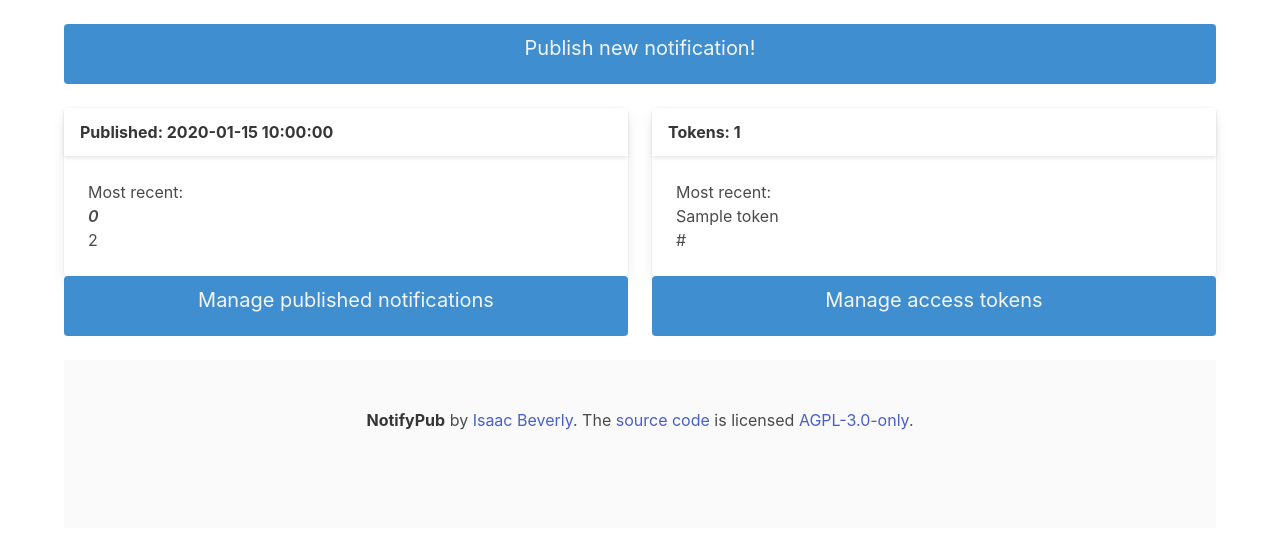
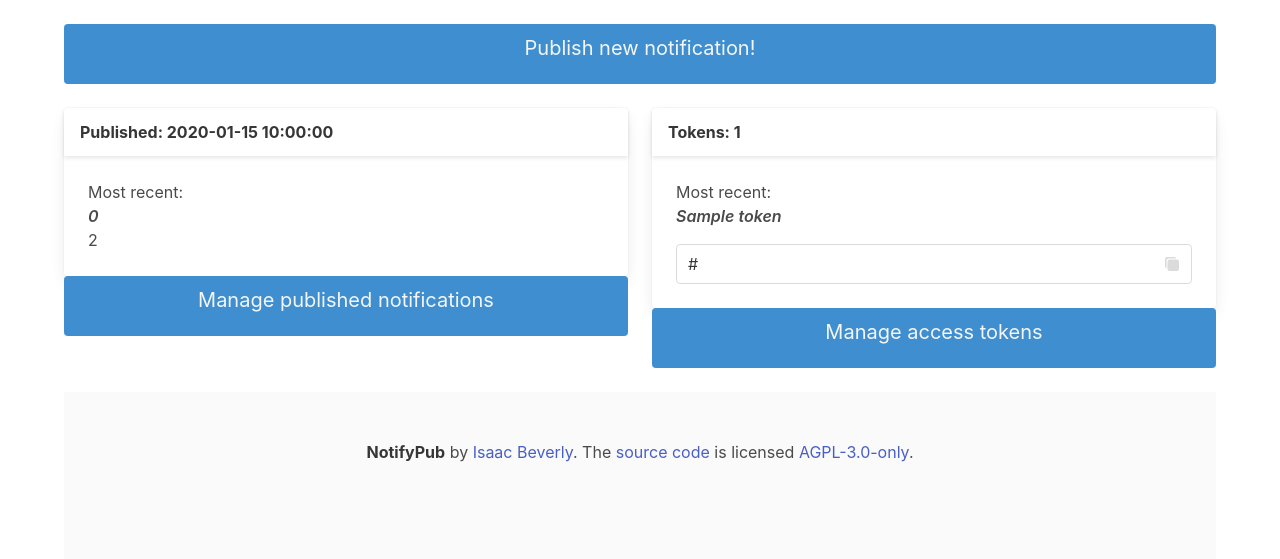
Before and after one commit to imbev/NotifyPub, a Python web app: template app/templates/dashboard.html in a window 1280 px wide. Shown: the part 56-615 px from the top of the page. Run offline with Jinja, Linux system fonts and the light colour scheme; the template is opened without the code that fills it: most values are stand-ins (such as "Sample title", 1, 10 or a date in 2020).

Commit message:
Improve most recent token preview in dashboard

```diff
--- a/app/templates/dashboard.html
+++ b/app/templates/dashboard.html
@@ -43,8 +43,11 @@
         <div class="content">
           {% if recent_token %}
           Most recent:<br>
-          {{ recent_token[1] }}<br>
-          {{ url_for('website.share', token=recent_token[2]) }}
+          <p class="has-text-weight-semibold is-italic">{{ recent_token[1] }}</p>
+          <p class="control has-icons-right">
+            <input class="input" type="text" id="token-{{ recent_token[2] }}" value="{{ config['base_url'][:-1] }}{{ url_for('website.share', token=recent_token[2]) }}" readonly>
+            <span class="icon is-small is-right"><ion-icon name="copy"></ion-icon></span>
+          </p>
           {% else %}
           <p>No tokens created yet.</p>
           {% endif %}
```
